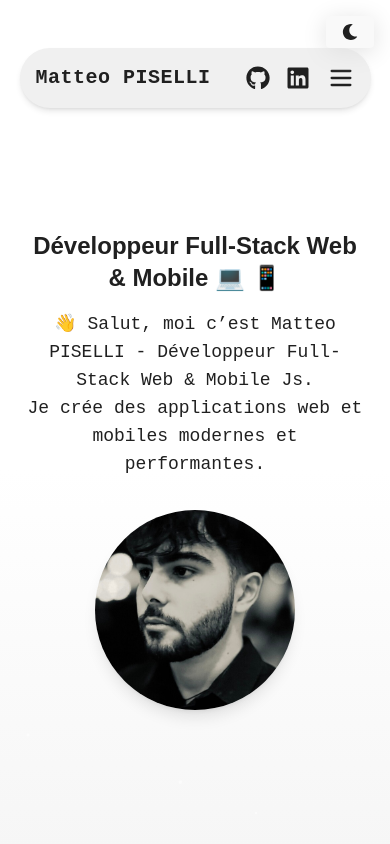
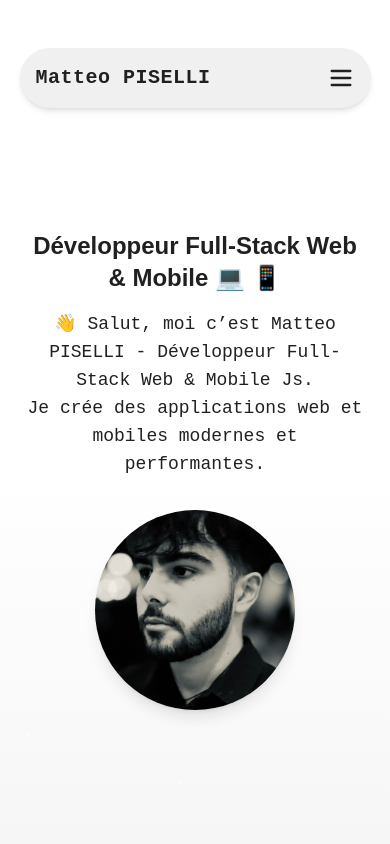
Before and after one commit to MatteoPiselli/portfolio, a Next.js app: page / in a window 390 px wide. Shown: the top 844 px of the page. Built offline with nearby package versions, Linux system fonts and the light colour scheme; no server answers.

Commit message:
Ajout du composant ThemeToggle dans la version bureau du composant Home

```diff
--- a/components/Home.jsx
+++ b/components/Home.jsx
@@ -30,10 +30,9 @@ export default function Home() {
         {/* --------- Navigation ---------- */}
         <div className="flex justify-center items-center mt-12">
           <NavBar />
-          <ThemeToggle />
           {/* ----------- Social Media Icons ------------*/}
-          <div className="absolute right-20 z-20">
-            <div className="flex space-x-4">
+          <div className="hidden md:block absolute right-20 z-20">
+            <div className="flex items-center space-x-4">
               <a
                 href="https://github.com/MatteoPiselli"
                 target="_blank"
@@ -52,6 +51,7 @@ export default function Home() {
                   <FaLinkedin />
                 </span>
               </a>
+              <ThemeToggle /> {/* Desktop version */}
             </div>
           </div>
         </div>
```
